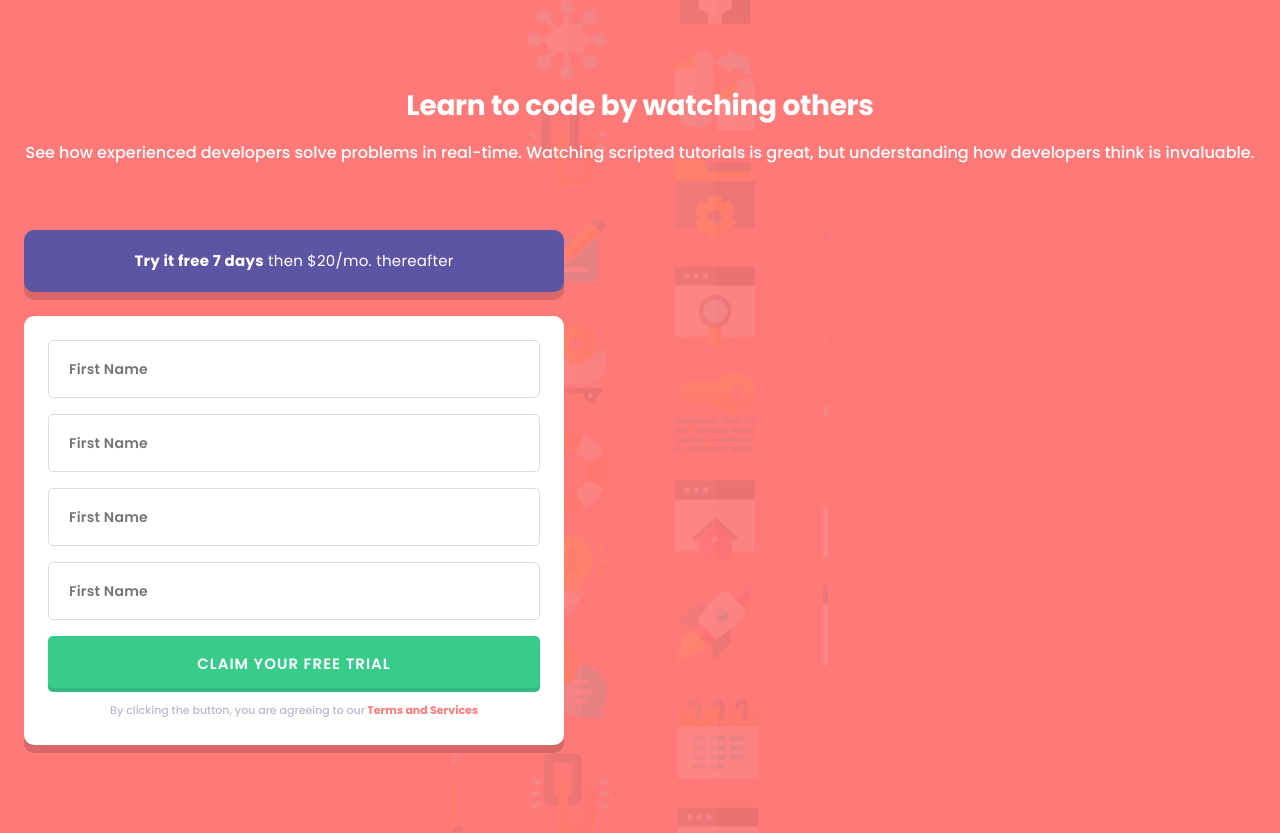
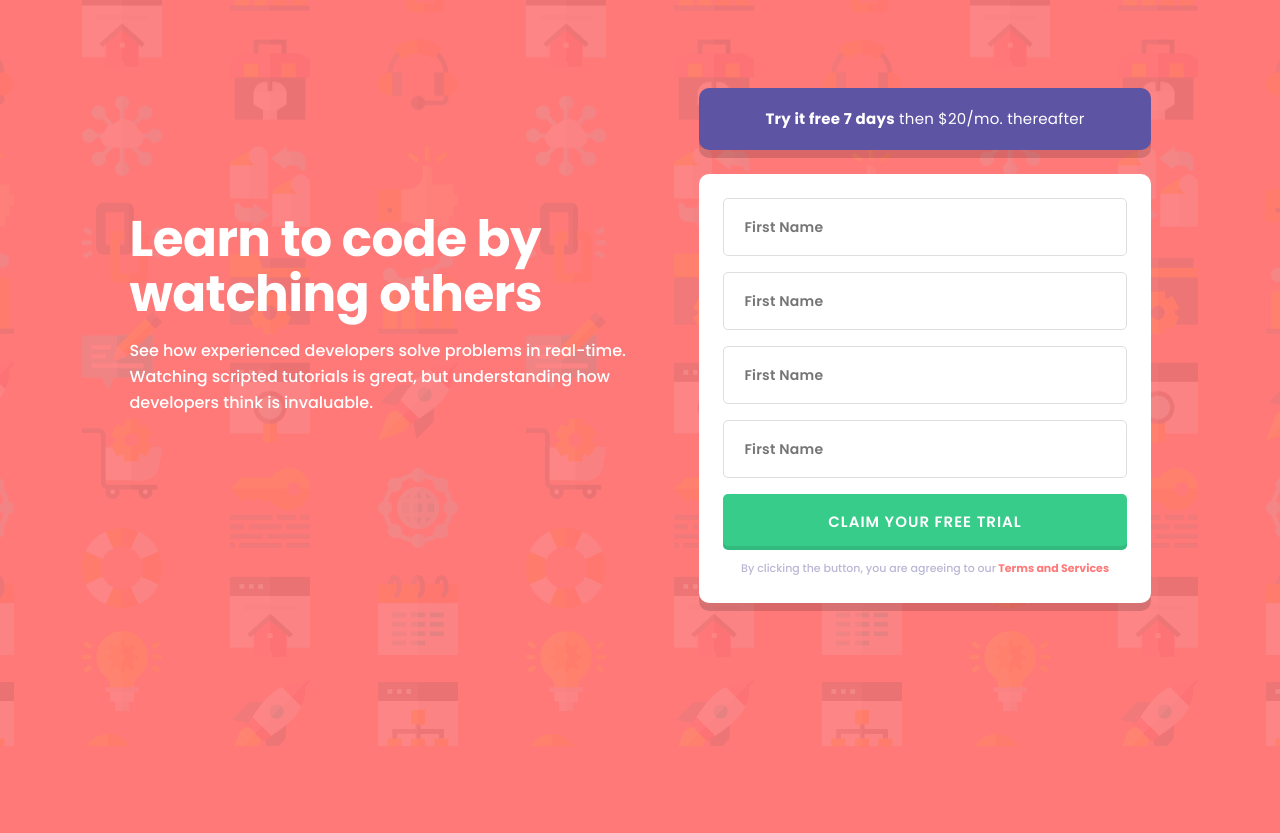
Before and after one commit to AchiGel/component-with-signUp-form, a React (Create React App) app: page / in a window 1280 px wide. After the commit the page ends 800 px from the top, so only its background shows below. Built offline with nearby package versions, Linux system fonts and the light colour scheme.

Commit message:
add responsive UI

```diff
--- a/src/App.css
+++ b/src/App.css
@@ -1,8 +1,19 @@
 .wrapper {
   padding: 88px 24px;
   font-family: "Poppins", sans-serif;
+  display: flex;
+  flex-direction: column;
+  align-items: center;
 }
 
 section {
   max-width: 540px;
 }
+
+@media (min-width: 900px) {
+  .wrapper {
+    flex-direction: row;
+    justify-content: center;
+    gap: 45px;
+  }
+}
--- a/src/components/PromoText/promoText.css
+++ b/src/components/PromoText/promoText.css
@@ -2,6 +2,7 @@
   color: #fff;
   text-align: center;
   font-family: "Poppins", sans-serif;
+  max-width: 525px;
 }
 
 .promo-text h1 {
@@ -18,3 +19,16 @@
   line-height: 26px; /* 162.5% */
   margin-bottom: 64px;
 }
+
+@media (min-width: 900px) {
+  .promo-text {
+    text-align: left;
+    width: 50%;
+  }
+
+  .promo-text h1 {
+    font-size: 50px;
+    line-height: 55px; /* 110% */
+    letter-spacing: -0.521px;
+  }
+}
--- a/src/index.css
+++ b/src/index.css
@@ -29,3 +29,9 @@ code {
   font-family: source-code-pro, Menlo, Monaco, Consolas, "Courier New",
     monospace;
 }
+
+@media (min-width: 900px) {
+  body {
+    background-image: url(../public/images/bg-intro-desktop.png);
+  }
+}
```
